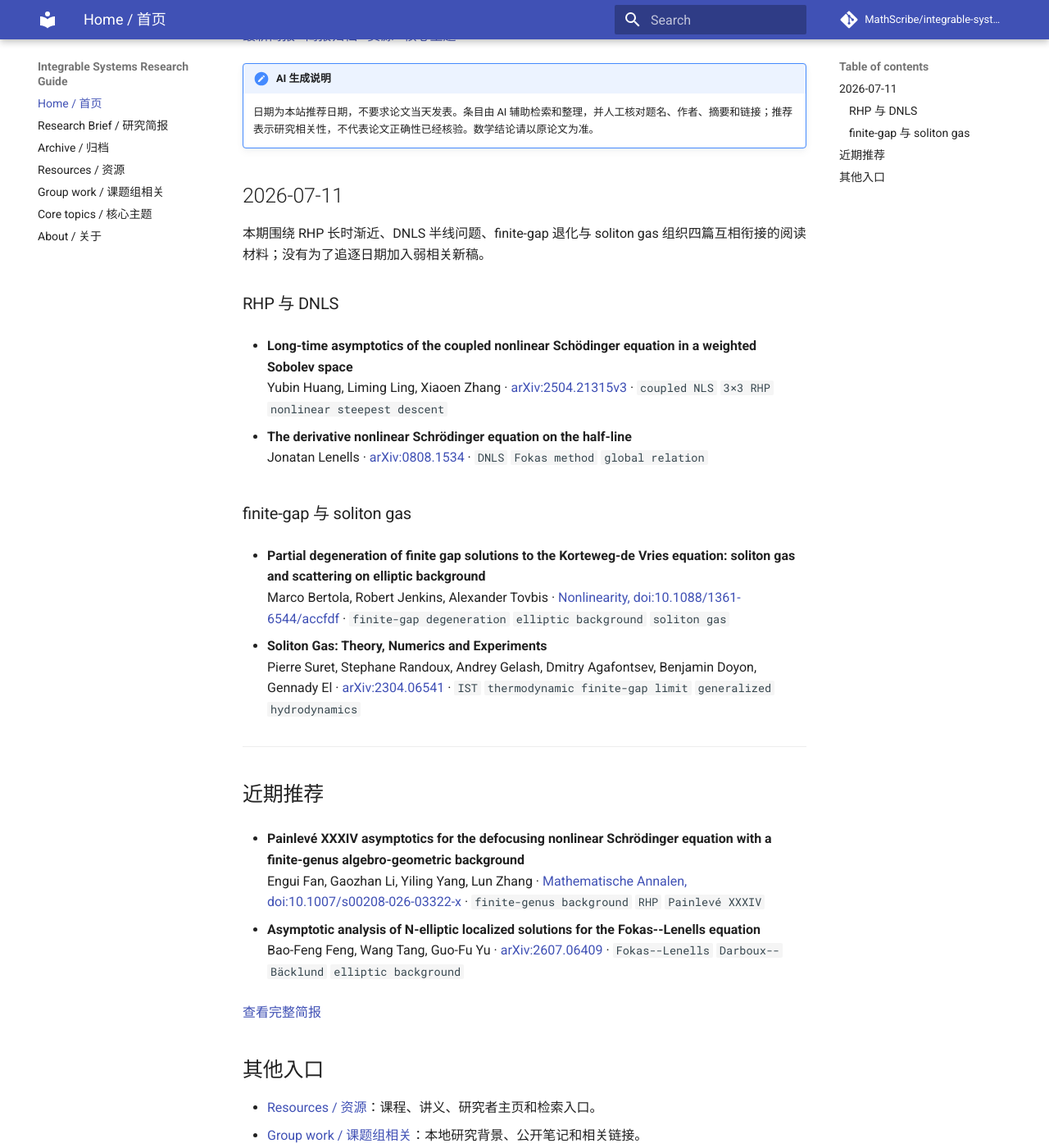
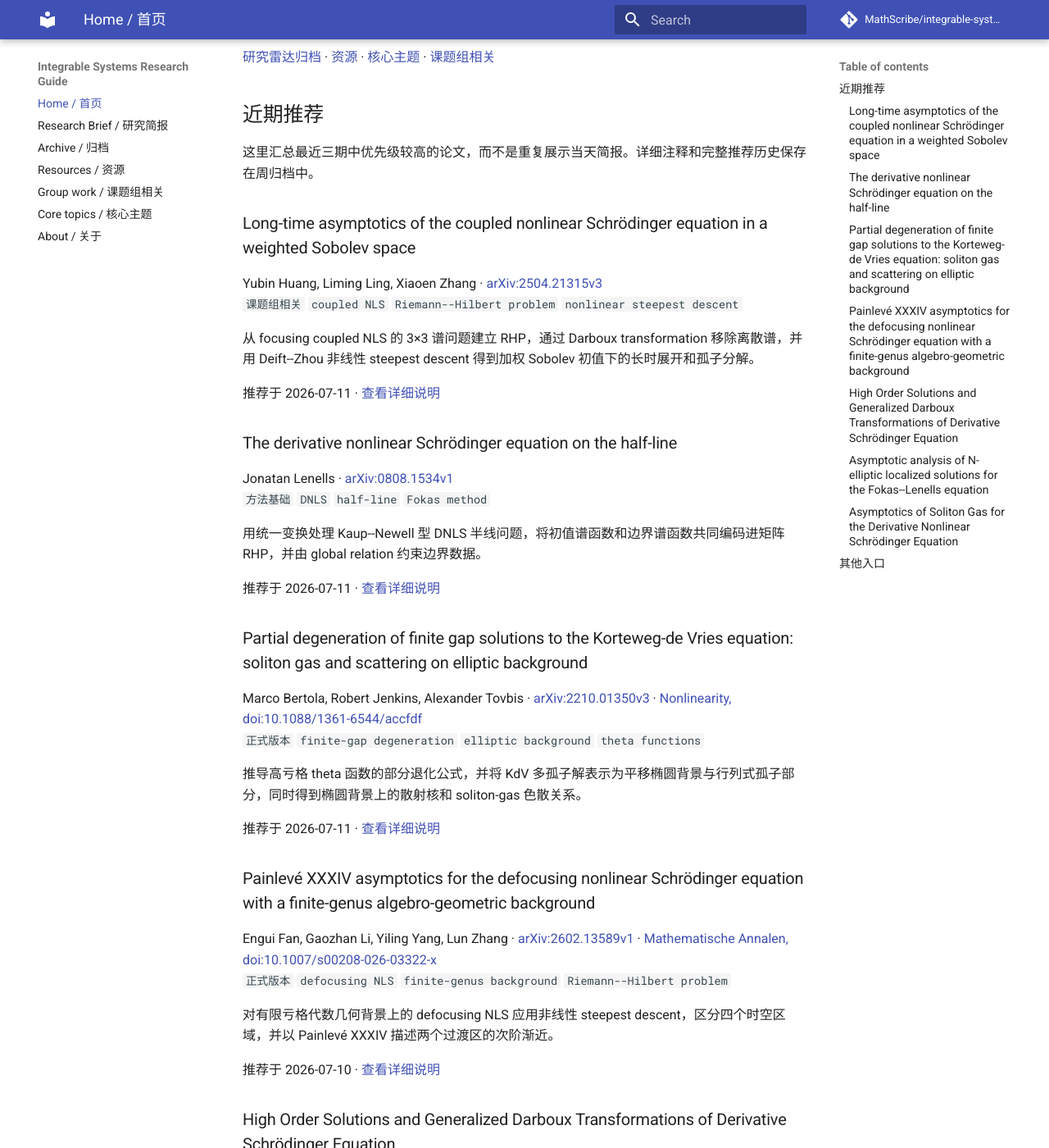
Before and after one commit to MathScribe/integrable-systems-guide, an MkDocs documentation site: the page built from docs/index.md, in a window 1280 px wide and 1400 px high, scrolled down 190 px. Shown: the whole window at 82% size. Built offline with MkDocs 1.6.1 and Material for MkDocs 9.7.7, drawn with Linux system fonts in a browser that asks for light colours; comment, search, counter and statistics services are not loaded; some of the changed text lies outside the part shown.

Commit message:
Refocus homepage on rolling recommendations

```diff
--- a/docs/index.md
+++ b/docs/index.md
@@ -1,47 +1,81 @@
-# 可积系统研究简报
+# 可积系统研究雷达
 
-面向可积系统、反散射、黎曼--希尔伯特方法、非线性波和相关课题组资料的研究向入口。
+面向 DNLS、耦合与多分量 NLS、IST、Riemann--Hilbert 方法、长时渐近、有限带解和非线性波的持续阅读入口。
 
-[最新简报](radar/latest.md) · [简报归档](radar/index.md) · [资源](resources.md) · [核心主题](topics.md)
-
-!!! note "AI 生成说明"
-    日期为本站推荐日期，不要求论文当天发表。条目由 AI 辅助检索和整理，并人工核对题名、作者、摘要和链接；推荐表示研究相关性，不代表论文正确性已经核验。数学结论请以原论文为准。
-
-## 2026-07-11
-
-本期围绕 RHP 长时渐近、DNLS 半线问题、finite-gap 退化与 soliton gas 组织四篇互相衔接的阅读材料；没有为了追逐日期加入弱相关新稿。
-
-### RHP 与 DNLS
-
-- **Long-time asymptotics of the coupled nonlinear Schödinger equation in a weighted Sobolev space**
-  Yubin Huang, Liming Ling, Xiaoen Zhang · [arXiv:2504.21315v3](https://arxiv.org/abs/2504.21315v3) · `coupled NLS` `3×3 RHP` `nonlinear steepest descent`
-
-- **The derivative nonlinear Schrödinger equation on the half-line**
-  Jonatan Lenells · [arXiv:0808.1534](https://arxiv.org/abs/0808.1534) · `DNLS` `Fokas method` `global relation`
-
-### finite-gap 与 soliton gas
-
-- **Partial degeneration of finite gap solutions to the Korteweg-de Vries equation: soliton gas and scattering on elliptic background**
-  Marco Bertola, Robert Jenkins, Alexander Tovbis · [Nonlinearity, doi:10.1088/1361-6544/accfdf](https://doi.org/10.1088/1361-6544/accfdf) · `finite-gap degeneration` `elliptic background` `soliton gas`
-
-- **Soliton Gas: Theory, Numerics and Experiments**
-  Pierre Suret, Stephane Randoux, Andrey Gelash, Dmitry Agafontsev, Benjamin Doyon, Gennady El · [arXiv:2304.06541](https://arxiv.org/abs/2304.06541) · `IST` `thermodynamic finite-gap limit` `generalized hydrodynamics`
-
----
+[研究雷达归档](radar/index.md) · [资源](resources.md) · [核心主题](topics.md) · [课题组相关](group-work.md)
 
 ## 近期推荐
 
-- **Painlevé XXXIV asymptotics for the defocusing nonlinear Schrödinger equation with a finite-genus algebro-geometric background**
-  Engui Fan, Gaozhan Li, Yiling Yang, Lun Zhang · [Mathematische Annalen, doi:10.1007/s00208-026-03322-x](https://doi.org/10.1007/s00208-026-03322-x) · `finite-genus background` `RHP` `Painlevé XXXIV`
+这里汇总最近三期中优先级较高的论文，而不是重复展示当天简报。详细注释和完整推荐历史保存在周归档中。
 
-- **Asymptotic analysis of N-elliptic localized solutions for the Fokas--Lenells equation**
-  Bao-Feng Feng, Wang Tang, Guo-Fu Yu · [arXiv:2607.06409](https://arxiv.org/abs/2607.06409) · `Fokas--Lenells` `Darboux--Bäcklund` `elliptic background`
+### Long-time asymptotics of the coupled nonlinear Schrödinger equation in a weighted Sobolev space
 
-[查看完整简报](radar/latest.md)
+Yubin Huang, Liming Ling, Xiaoen Zhang · [arXiv:2504.21315v3](https://arxiv.org/abs/2504.21315v3)
+`课题组相关` `coupled NLS` `Riemann--Hilbert problem` `nonlinear steepest descent`
+
+从 focusing coupled NLS 的 3×3 谱问题建立 RHP，通过 Darboux transformation 移除离散谱，并用 Deift--Zhou 非线性 steepest descent 得到加权 Sobolev 初值下的长时展开和孤子分解。
+
+推荐于 2026-07-11 · [查看详细说明](radar/2026-W28.md#2026-07-11)
+
+### The derivative nonlinear Schrödinger equation on the half-line
+
+Jonatan Lenells · [arXiv:0808.1534v1](https://arxiv.org/abs/0808.1534)
+`方法基础` `DNLS` `half-line` `Fokas method`
+
+用统一变换处理 Kaup--Newell 型 DNLS 半线问题，将初值谱函数和边界谱函数共同编码进矩阵 RHP，并由 global relation 约束边界数据。
+
+推荐于 2026-07-11 · [查看详细说明](radar/2026-W28.md#2026-07-11)
+
+### Partial degeneration of finite gap solutions to the Korteweg-de Vries equation: soliton gas and scattering on elliptic background
+
+Marco Bertola, Robert Jenkins, Alexander Tovbis · [arXiv:2210.01350v3](https://arxiv.org/abs/2210.01350) · [Nonlinearity, doi:10.1088/1361-6544/accfdf](https://doi.org/10.1088/1361-6544/accfdf)
+`正式版本` `finite-gap degeneration` `elliptic background` `theta functions`
+
+推导高亏格 theta 函数的部分退化公式，并将 KdV 多孤子解表示为平移椭圆背景与行列式孤子部分，同时得到椭圆背景上的散射核和 soliton-gas 色散关系。
+
+推荐于 2026-07-11 · [查看详细说明](radar/2026-W28.md#2026-07-11)
+
+### Painlevé XXXIV asymptotics for the defocusing nonlinear Schrödinger equation with a finite-genus algebro-geometric background
+
+Engui Fan, Gaozhan Li, Yiling Yang, Lun Zhang · [arXiv:2602.13589v1](https://arxiv.org/abs/2602.13589) · [Mathematische Annalen, doi:10.1007/s00208-026-03322-x](https://doi.org/10.1007/s00208-026-03322-x)
+`正式版本` `defocusing NLS` `finite-genus background` `Riemann--Hilbert problem`
+
+对有限亏格代数几何背景上的 defocusing NLS 应用非线性 steepest descent，区分四个时空区域，并以 Painlevé XXXIV 描述两个过渡区的次阶渐近。
+
+推荐于 2026-07-10 · [查看详细说明](radar/2026-W28.md#2026-07-10)
+
+### High Order Solutions and Generalized Darboux Transformations of Derivative Schrödinger Equation
+
+Boling Guo, Liming Ling, Q. P. Liu · [arXiv:1205.4369](https://arxiv.org/abs/1205.4369) · [Studies in Applied Mathematics, doi:10.1111/j.1467-9590.2012.00568.x](https://doi.org/10.1111/j.1467-9590.2012.00568.x)
+`课题组相关` `DNLS` `generalized Darboux transformation` `higher-order solitons`
+
+构造 Kaup--Newell/DNLS 的两类广义 Darboux transformation，并给出高阶孤子、重复极点解和高阶 rogue-wave 公式。
+
+推荐于 2026-07-10 · [查看详细说明](radar/2026-W28.md#2026-07-10)
+
+### Asymptotic analysis of N-elliptic localized solutions for the Fokas--Lenells equation
+
+Bao-Feng Feng, Wang Tang, Guo-Fu Yu · [arXiv:2607.06409v2](https://arxiv.org/abs/2607.06409)
+`近期进展` `Fokas--Lenells equation` `elliptic localized solutions` `Darboux--Bäcklund transformation`
+
+使用 Lax pair、Weierstrass 椭圆函数和 N-fold Darboux--Bäcklund transformation 构造 Fokas--Lenells 方程的椭圆背景局域解，并研究其传播渐近结构。
+
+推荐于 2026-07-09 · [查看详细说明](radar/2026-W28.md#2026-07-09)
+
+### Asymptotics of Soliton Gas for the Derivative Nonlinear Schrödinger Equation
+
+Deng Shan Wang, Xinyu Wang · [arXiv:2606.24435](https://arxiv.org/abs/2606.24435)
+`近期漏读` `DNLS` `soliton gas` `Riemann--Hilbert problem`
+
+从纯 N-soliton 的 meromorphic RHP 出发研究 DNLS soliton gas 的连续极限和长时渐近，使用 RHP、∂̄ 方法和 theta 函数描述不同渐近区域。
+
+推荐于 2026-07-09 · [查看详细说明](radar/2026-W28.md#2026-07-09)
 
 ## 其他入口
 
 - [Resources / 资源](resources.md)：课程、讲义、研究者主页和检索入口。
 - [Group work / 课题组相关](group-work.md)：本地研究背景、公开笔记和相关链接。
 - [Core topics / 核心主题](topics.md)：本站目前关注的方程、方法和非线性波主题。
-- [About / 关于](about.md)：策展原则、设计参考、AI 使用和许可证说明。
+- [About / 关于](about.md)：策展原则、元数据政策、AI 使用和许可证说明。
+
+推荐日期表示本站收录时间，不等同于论文发表日期。元数据核对和 AI 使用说明见 [About / 关于](about.md)。
```
